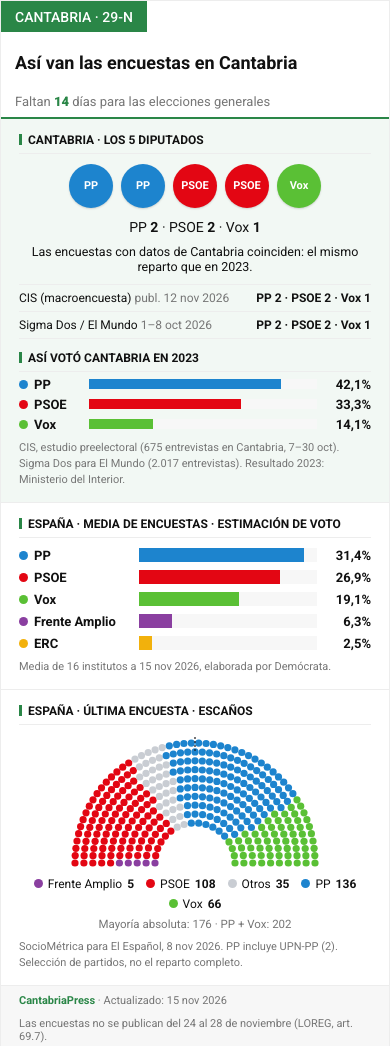
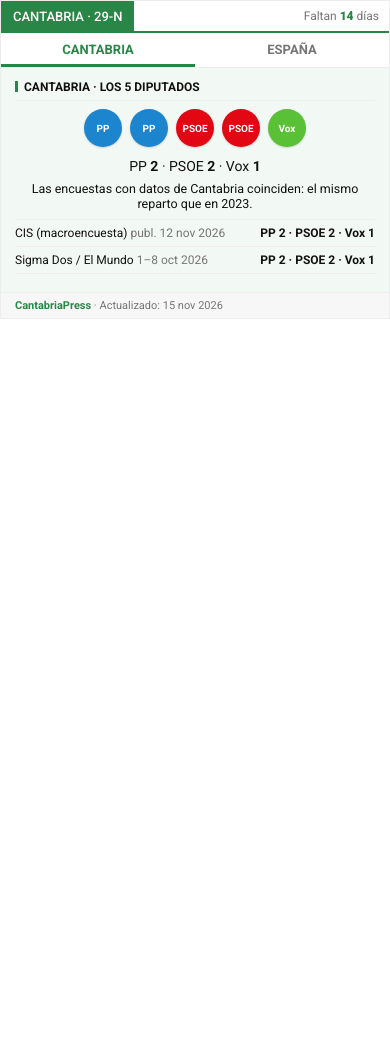
Before and after one commit to gestioncantabriapress-max/encuestas, a plain HTML site: page index.html in a window 390 px wide. After the commit the page ends 844 px from the top, so only its background shows below. Drawn offline with Linux system fonts and the light colour scheme.

Commit message:
Versión móvil compacta con pestañas Cantabria/España
Co-Authored-By: Claude Opus 5.5 <noreply@anthropic.com>
Claude-Session: https://claude.ai/code/session_01MHNWUxE3XFogKcwqGhWhkp

```diff
--- a/index.html
+++ b/index.html
@@ -67,11 +67,29 @@
   .cp-quiet .big{font-weight:900;font-size:28px;color:var(--accent);margin-bottom:6px}
   .cp-quiet p{font-size:13px;color:var(--muted);max-width:560px;margin:0 auto}
 
+  /* pestañas: solo en móvil */
+  .cp-tabs{display:none}
   @media (max-width:760px){
-    .cp-body{grid-template-columns:1fr}
-    .cp-col + .cp-col{border-left:0;border-top:1px solid var(--line)}
-    .cp-title{font-size:18px;padding-left:14px}
-    .cp-count{padding-left:14px;padding-top:0}
+    .cp-head{flex-wrap:nowrap;align-items:center;padding-right:10px}
+    .cp-title{display:none}
+    .cp-tag{font-size:13px;padding:9px 12px 8px}
+    .cp-count{font-size:12px;padding:0;text-align:right}
+    .cp-tabs{display:flex;border-bottom:1px solid var(--line)}
+    .cp-tabs button{flex:1;background:none;border:0;border-bottom:3px solid transparent;padding:9px 0 7px;font:700 13px Roboto,sans-serif;text-transform:uppercase;color:var(--muted);cursor:pointer}
+    .cp-tabs button.on{color:var(--accent);border-bottom-color:var(--accent)}
+    .cp-body{display:block}
+    .cp-col{padding:12px 14px}
+    .cp-col + .cp-col{border-left:0;border-top:0}
+    .cp-banner[data-tab="cantabria"] .t-es,
+    .cp-banner[data-tab="espana"] .t-ca{display:none}
+    .m-hide{display:none !important}
+    .cseat{width:38px;height:38px;font-size:10px}
+    .cant-sum{margin:4px 0 8px}
+    .cant-polls{margin-bottom:6px}
+    .cp-h{margin-bottom:6px}
+    .row{margin:5px 0}
+    .seats{margin-top:2px}
+    .cp-foot{padding:6px 14px}
   }
 </style>
 </head>
@@ -153,7 +171,7 @@ function header(sub){
   const d = daysLeft();
   return `<div class="cp-head">
     <div class="cp-kicker"><span class="cp-tag">Cantabria · 29-N</span><span class="cp-title">${sub}</span></div>
-    <div class="cp-count">${d>0?`Faltan <b>${d}</b> ${d===1?"día":"días"} para las elecciones generales`:"Hoy se vota"}</div>
+    <div class="cp-count">${d>0?`Faltan <b>${d}</b> ${d===1?"día":"días"}<span class="m-hide"> para las elecciones generales</span>`:"Hoy se vota"}</div>
   </div>`;
 }
 
@@ -206,31 +224,43 @@ function renderPolls(){
     </div>`).join("");
 
   el.innerHTML = header("Así van las encuestas en Cantabria") + `
+    <div class="cp-tabs" role="tablist">
+      <button data-t="cantabria" class="on" role="tab">Cantabria</button>
+      <button data-t="espana" role="tab">España</button>
+    </div>
     <div class="cp-body">
-      <div class="cp-col cant">
+      <div class="cp-col cant t-ca">
         <div class="cp-h">${c.titulo}</div>
         <div class="cant-seats">${cseats}</div>
         <div class="cant-list">${clist}</div>
         <p class="cant-sum">${c.resumen}</p>
         <ul class="cant-polls">${cpolls}</ul>
-        <div class="cp-h sub">${c.en2023.titulo}</div>
-        ${c23}
-        <div class="src">${c.fuente}</div>
+        <div class="m-hide">
+          <div class="cp-h sub">${c.en2023.titulo}</div>
+          ${c23}
+          <div class="src">${c.fuente}</div>
+        </div>
       </div>
-      <div class="cp-col">
+      <div class="cp-col t-es">
         <div class="cp-h">España · ${m.titulo}</div>
         ${bars}
         <div class="src">${m.fuente}</div>
       </div>
-      <div class="cp-col">
+      <div class="cp-col t-es">
         <div class="cp-h">España · ${u.titulo}</div>
-        ${hemicycle(ordered, u.total)}
+        <div class="m-hide">${hemicycle(ordered, u.total)}</div>
         <div class="seats">${seats}</div>
         <div class="maj">Mayoría absoluta: ${u.mayoria} · PP + Vox: ${der}</div>
         <div class="src">${u.fuente}</div>
       </div>
     </div>
-    <div class="cp-foot"><span><b>CantabriaPress</b> · Actualizado: ${DATA.actualizado}</span><span>Las encuestas no se publican del 24 al 28 de noviembre (LOREG, art. 69.7).</span></div>`;
+    <div class="cp-foot"><span><b>CantabriaPress</b> · Actualizado: ${DATA.actualizado}</span><span class="m-hide">Las encuestas no se publican del 24 al 28 de noviembre (LOREG, art. 69.7).</span></div>`;
+  el.dataset.tab = "cantabria";
+  el.querySelectorAll(".cp-tabs button").forEach(b=>b.addEventListener("click",()=>{
+    el.dataset.tab = b.dataset.t;
+    el.querySelectorAll(".cp-tabs button").forEach(x=>x.classList.toggle("on", x===b));
+    if (typeof sendHeight==="function") sendHeight();
+  }));
   requestAnimationFrame(()=>document.querySelectorAll(".bar").forEach(b=>b.style.width=b.dataset.w+"%"));
 }
 
@@ -261,7 +291,7 @@ else if (today < "2026-11-29") renderVeda();
 else renderResultados();
 
 /* Avisa a la página que lo contiene de la altura, para que el iframe se ajuste solo */
-function sendHeight(){ try{ parent.postMessage({cpEncuestasAltura: document.documentElement.scrollHeight}, "*"); }catch(e){} }
+function sendHeight(){ try{ parent.postMessage({cpEncuestasAltura: Math.ceil(document.getElementById("cp-banner").getBoundingClientRect().height) + 2}, "*"); }catch(e){} }
 window.addEventListener("load", sendHeight);
 window.addEventListener("resize", sendHeight);
 setTimeout(sendHeight, 600); setTimeout(sendHeight, 1500);
```
